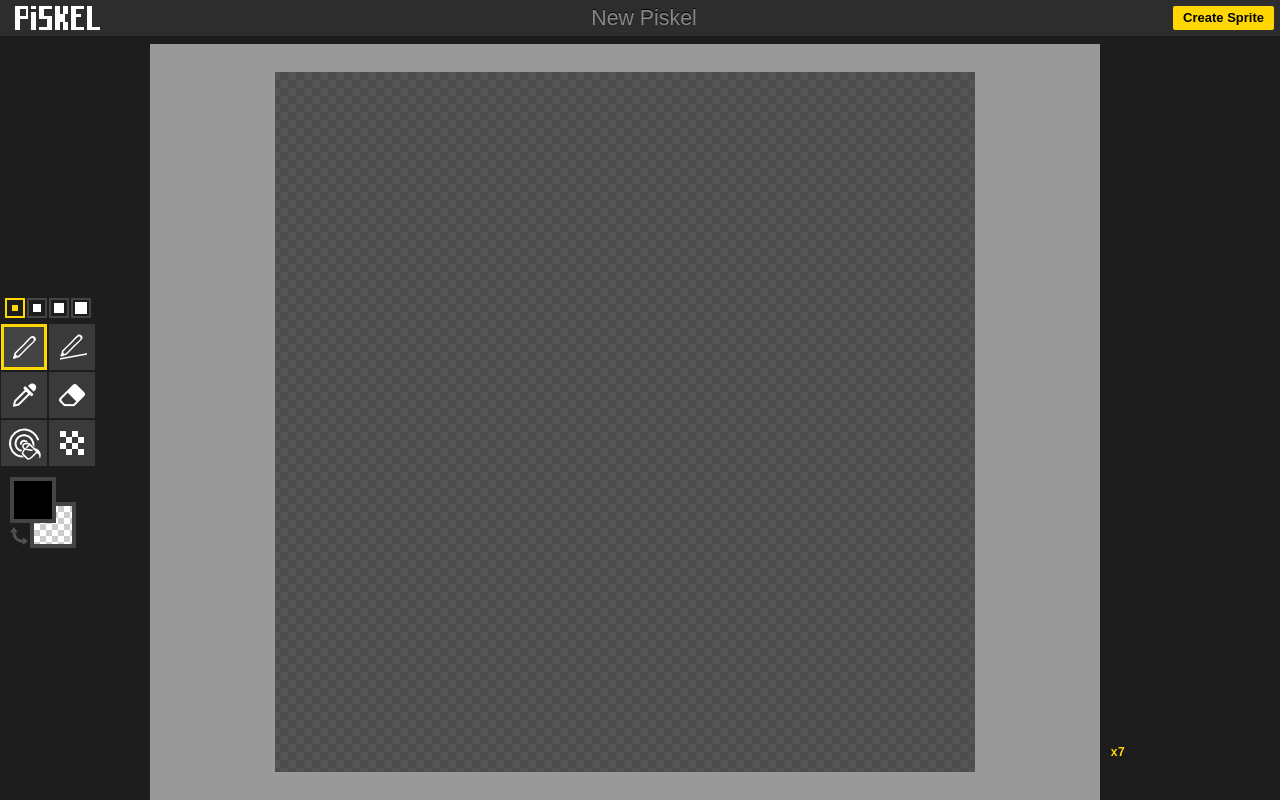
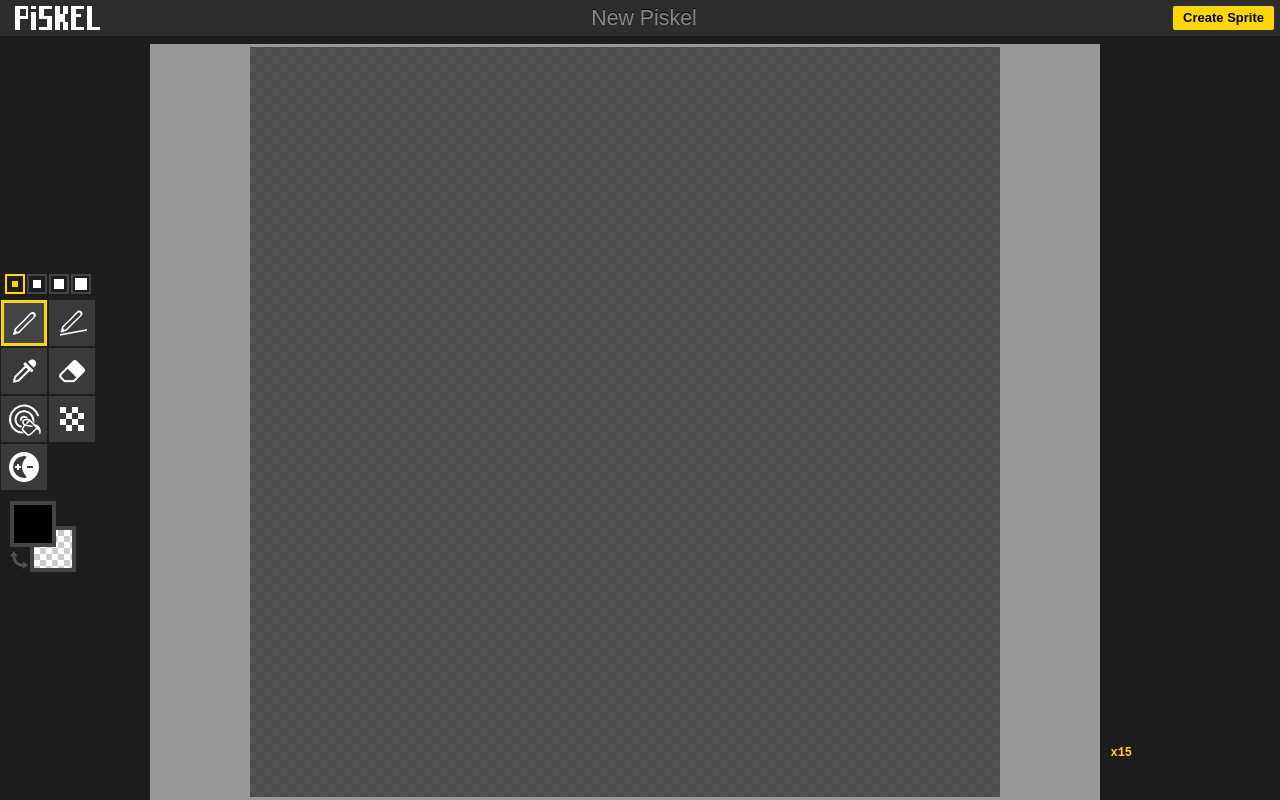
Before and after one commit to vladimirkononovich-main/piskel-clone, a React (Create React App) app: page / in a window 1280 px wide. Built offline with nearby package versions, Linux system fonts and the light colour scheme.

Commit message:
Add lightenTool

```diff
--- a/src/pages/mainPage/DrawingCanvas/drawingCanvasSlice.ts
+++ b/src/pages/mainPage/DrawingCanvas/drawingCanvasSlice.ts
@@ -2,8 +2,8 @@ import { createSlice, PayloadAction } from "@reduxjs/toolkit";
 import { IDrawingCanvasInitState } from "./models";
 
 const initialState: IDrawingCanvasInitState = {
-  width: 100,
-  height: 100,
+  width: 50,
+  height: 50,
   scale: 1,
 };
 
--- a/src/pages/mainPage/DrawingTools/DrawingTools.tsx
+++ b/src/pages/mainPage/DrawingTools/DrawingTools.tsx
@@ -20,6 +20,7 @@ function DrawingTools() {
       toolFuncName: "paintPixelsSameColorTool",
     },
     { className: "dithering-tool", toolFuncName: "ditheringTool" },
+    { className: "lighten-tool", toolFuncName: "lightenTool" },
   ];
 
   return (
--- a/src/pages/mainPage/DrawingTools/drawingTools.css
+++ b/src/pages/mainPage/DrawingTools/drawingTools.css
@@ -13,6 +13,10 @@
 .main__paint-pixels-same-color-tool {
   background-position: -228px -138px;
 }
+.main__lighten-tool {
+  background-position: -138px -228px;
+}
+
 .main__drawing-tools {
   width: 100px;
   display: flex;
--- a/src/pages/mainPage/DrawingTools/tools/index.ts
+++ b/src/pages/mainPage/DrawingTools/tools/index.ts
@@ -6,6 +6,7 @@ import { pickerTool } from "./pickerTool";
 import { eraserTool } from "./eraserTool";
 import { paintPixelsSameColorTool } from "./paintPixelsSameColorTool";
 import { ditheringTool } from "./ditheringTool";
+import { lightenTool } from "./lightenTool";
 
 export const preDrawPixelsOnCanvas = (
   params: ICurrentToolParams,
@@ -49,4 +50,5 @@ export const drawingToolFunctions = {
   eraserTool,
   paintPixelsSameColorTool,
   ditheringTool,
+  lightenTool,
 };
--- /dev/null
+++ b/src/pages/mainPage/DrawingTools/tools/lightenTool.ts
@@ -0,0 +1,85 @@
+import { addPixelsToMatrix, preDrawPixelsOnCanvas } from ".";
+import { RGBA } from "../../ColorPicker/models";
+import { ICurrentToolParams } from "../../DrawingCanvas/models";
+import { getFillRectXY } from "../../DrawingCanvas/prefillingTheRectangle";
+import { connectTwoPixels } from "./pixelConnector";
+
+const lightenRGBA = (rgba: number[]) => {
+  const [r, g, b, a] = rgba;
+
+  return [
+    Math.min(255, r + 8.5),
+    Math.min(255, g + 8.5),
+    Math.min(255, b + 8.5),
+    a,
+  ];
+};
+const darkenRGBA = (rgba: number[]) => {
+  const [r, g, b, a] = rgba;
+
+  return [Math.max(0, r - 8.5), Math.max(0, g - 8.5), Math.max(0, b - 8.5), a];
+};
+
+export const lightenTool = (params: ICurrentToolParams) => {
+  if (!params.matrix) return;
+  const prevPixel = params.firstPixelPos;
+
+  if (params.e.type === "pointerup") {
+    prevPixel.xIndex = null;
+    prevPixel.yIndex = null;
+    return;
+  }
+
+  const ctx = params.ctx;
+  const fillRectArgs = params.fillRectArgs;
+  const xIndex = params.xIndex;
+  const yIndex = params.yIndex;
+  const scale = params.scale;
+  const matrix = params.matrix;
+  const width = params.width;
+  const height = params.height;
+  const e = params.e;
+
+  let transformColor: (rgba: number[]) => number[];
+
+  if (e.buttons === 1 || e.button === 0) transformColor = lightenRGBA;
+  if (e.buttons === 2 || e.button === 2) transformColor = darkenRGBA;
+
+  if (prevPixel.xIndex !== null && prevPixel.yIndex !== null) {
+    const way = connectTwoPixels(params);
+    const clearedWay = way.filter((pixel) => {
+      if (pixel.xIndex! < 0 || pixel.yIndex! < 0) return false;
+      if (pixel.xIndex! >= width || pixel.yIndex! >= height) return false;
+      return true;
+    });
+
+    clearedWay.forEach((pix) => {
+      const [r, g, b, a] = matrix[pix.yIndex!][pix.xIndex!];
+      if (a === 0) return;
+
+      const newRGBA = transformColor([r, g, b, a]);
+      matrix[pix.yIndex!][pix.xIndex!] = newRGBA;
+      ctx.fillStyle = `rgba(${newRGBA[0]},${newRGBA[1]},${newRGBA[2]},${newRGBA[3]})`;
+
+      const coordinates = getFillRectXY(pix.xIndex!, pix.yIndex!, scale);
+      ctx.clearRect(coordinates.x, coordinates.y, scale, scale);
+      ctx.fillRect(coordinates.x, coordinates.y, scale, scale);
+    });
+
+    prevPixel.xIndex = xIndex;
+    prevPixel.yIndex = yIndex;
+    return;
+  }
+
+  if (xIndex >= 0 && xIndex < width && yIndex >= 0 && yIndex < height) {
+    const pixel = matrix[yIndex][xIndex];
+    const [r, g, b, a] = transformColor!(pixel);
+    ctx.fillStyle = `rgba(${r},${g},${b},${a})`;
+    ctx.clearRect(fillRectArgs.x, fillRectArgs.y, scale, scale);
+    ctx.fillRect(fillRectArgs.x, fillRectArgs.y, scale, scale);
+    matrix[yIndex][xIndex] = [r, g, b, a];
+  }
+
+  prevPixel.xIndex = xIndex;
+  prevPixel.yIndex = yIndex;
+};
```
